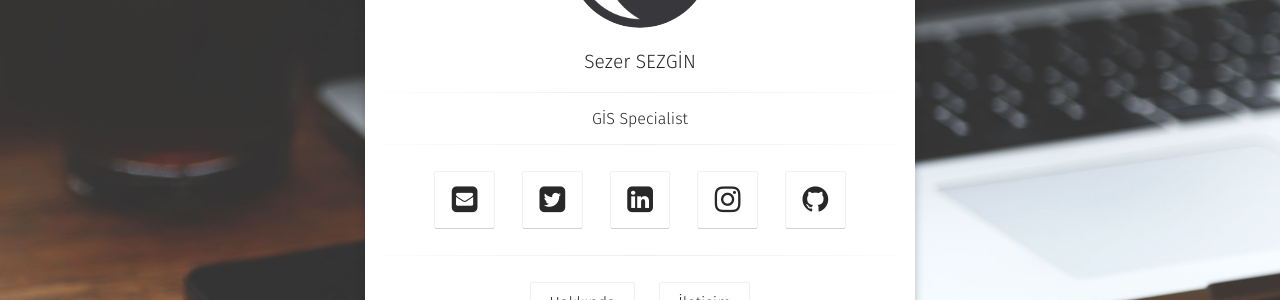
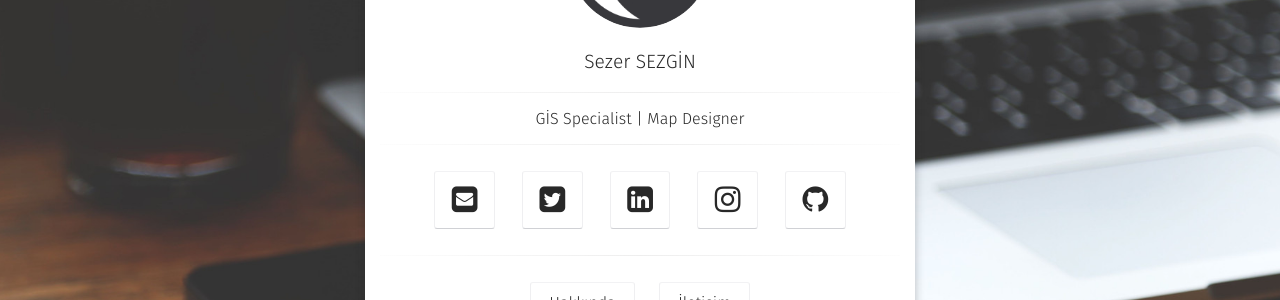
Before and after one commit to ssezgin94/mysite, a Jekyll site: the page built from index.html, in a window 1280 px wide. Shown: the part 348-648 px from the top of the page. Built offline with Jekyll 4.4.1, drawn with Linux system fonts in a browser that asks for light colours; some web fonts are replaced.

Commit message:
Update _config.yml

```diff
--- a/_config.yml
+++ b/_config.yml
@@ -1,6 +1,6 @@
 # Site
 title:              Sezer SEZGİN
-bio:                'GİS Specialist'
+bio:                'GİS Specialist | Map Designer'
 description:        "Moon is a minimal, one column jekyll theme for your blog."
 reading_time:       true
 words_per_minute:   200
```
